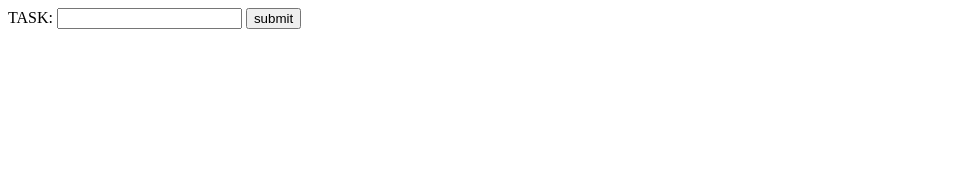
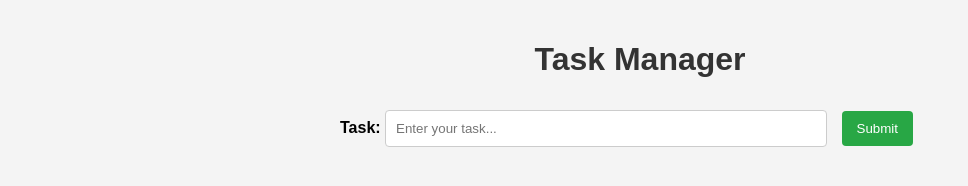
Before and after one commit to Naveenreddy-226/fullstack_todo, a plain HTML site: page frontend/index.html in a window 1280 px wide. Shown: the whole page, without its empty margins (0-968 px from the left). Drawn offline with Linux system fonts and the light colour scheme.

Commit message:
add the style and amke it clean to visit

```diff
--- a/frontend/index.html
+++ b/frontend/index.html
@@ -1,15 +1,82 @@
 <!DOCTYPE html>
 <html lang="en">
 <head>
-    <meta charset="UTF-8">
-    <meta name="viewport" content="width=device-width, initial-scale=1.0">
-    <title>Document</title>
+  <meta charset="UTF-8" />
+  <meta name="viewport" content="width=device-width, initial-scale=1.0"/>
+  <title>Task Manager</title>
+  <style>
+    body {
+      font-family: Arial, sans-serif;
+      background-color: #f4f4f4;
+      padding: 20px;
+      max-width: 600px;
+      margin: auto;
+    }
+
+    h1 {
+      text-align: center;
+      color: #333;
+    }
+
+    label {
+      font-weight: bold;
+    }
+
+    input[type="text"] {
+      width: 70%;
+      padding: 10px;
+      margin: 10px 0;
+      border: 1px solid #ccc;
+      border-radius: 4px;
+    }
+
+    button {
+      padding: 10px 15px;
+      border: none;
+      background-color: #28a745;
+      color: white;
+      border-radius: 4px;
+      cursor: pointer;
+      margin-left: 10px;
+    }
+
+    button:hover {
+      background-color: #218838;
+    }
+
+    ol {
+      padding-left: 20px;
+      margin-top: 20px;
+    }
+
+    li {
+      background: white;
+      margin: 8px 0;
+      padding: 10px;
+      border-radius: 5px;
+      display: flex;
+      justify-content: space-between;
+      align-items: center;
+      border: 1px solid #ddd;
+    }
+
+    li button {
+      background-color: #dc3545;
+    }
+
+    li button:hover {
+      background-color: #c82333;
+    }
+  </style>
 </head>
 <body>
-    <label for="hello">TASK:</label>
-    <input type="text" id="hello">
-    <button onclick="hello()">submit</button>
-    <script src="script.js"></script>
-    <div id="data"></div>
+  <h1>Task Manager</h1>
+  <label for="hello">Task:</label>
+  <input type="text" id="hello" placeholder="Enter your task..." />
+  <button onclick="hello()">Submit</button>
+
+  <div id="data"></div>
+
+  <script src="script.js"></script>
 </body>
 </html>
```
